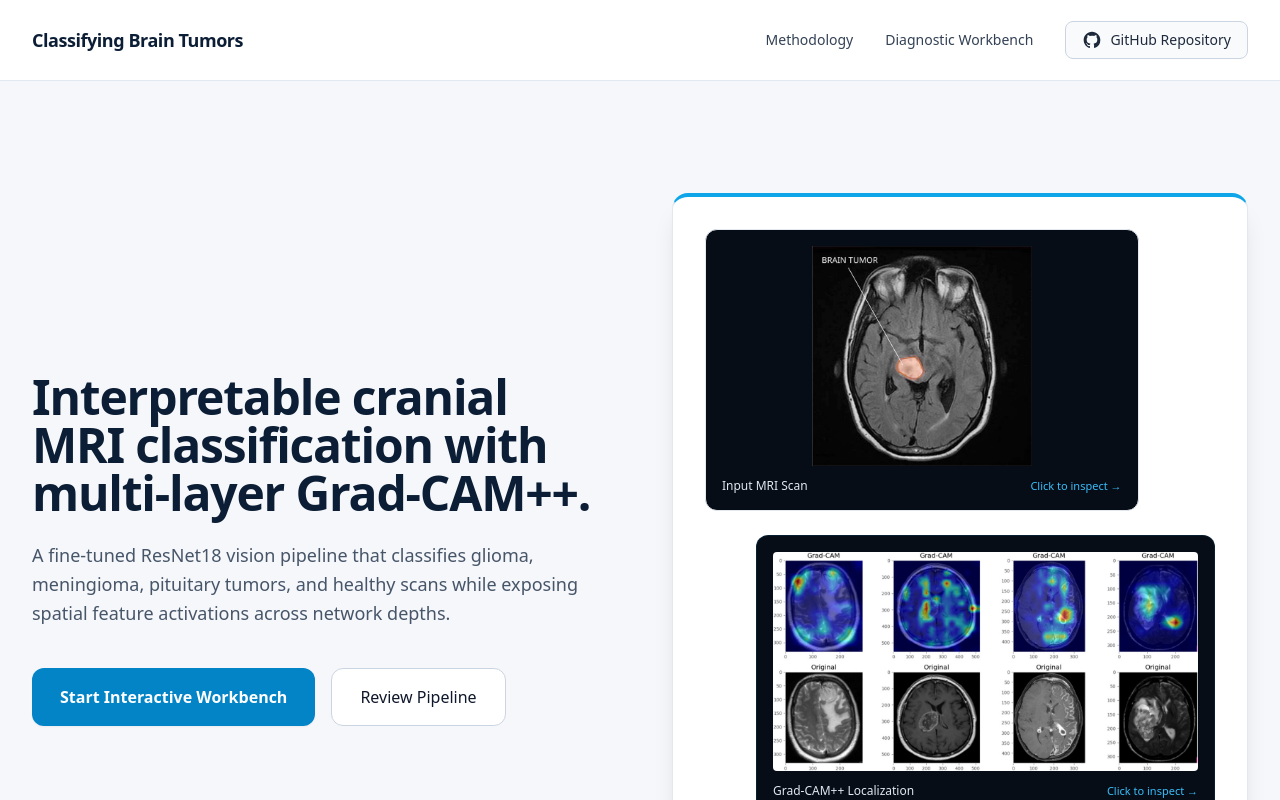
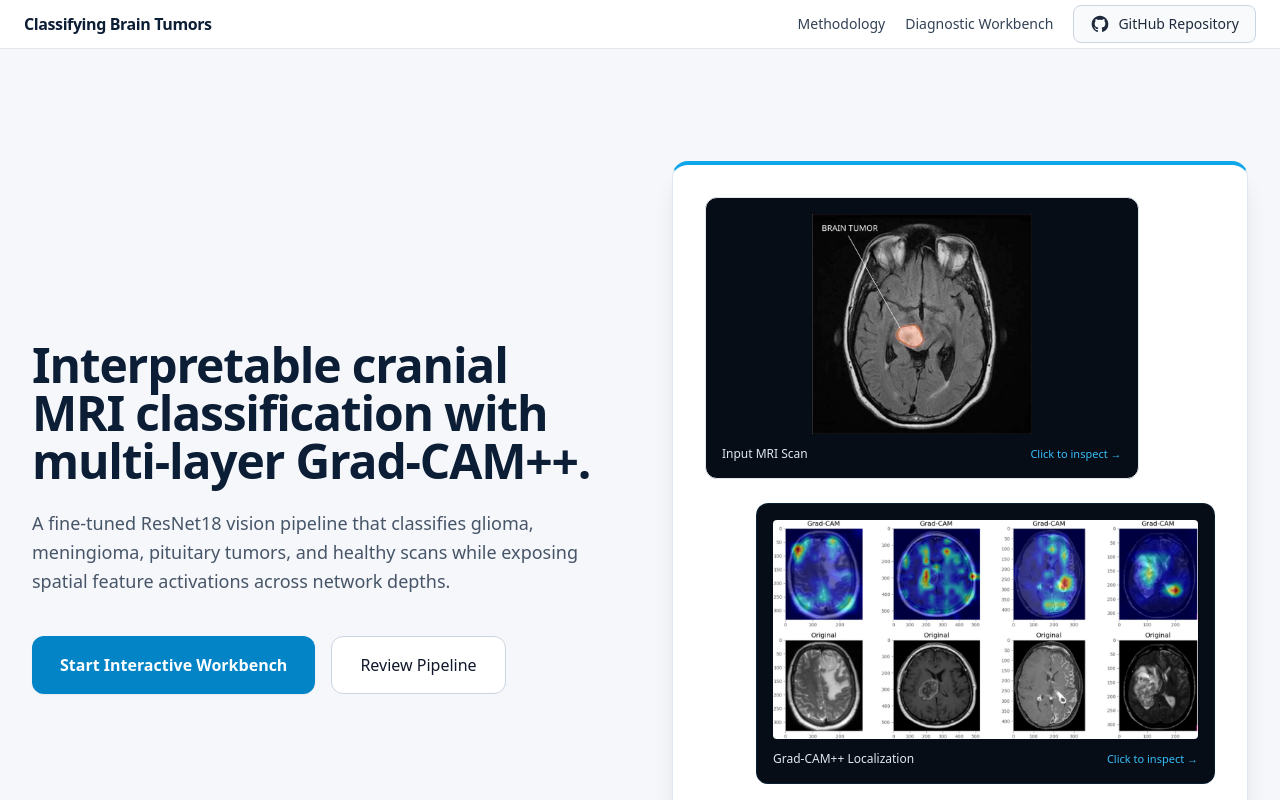
Before and after one commit to Rasul-Mushtaq/brain-tumor-ai, a React (Create React App) app in the folder frontend/: page / in a window 1280 px wide. Shown: the top 800 px of the page. Built offline with nearby package versions, Linux system fonts and the light colour scheme.

Commit message:
update frontend to edit navbar

```diff
--- a/frontend/src/App.jsx
+++ b/frontend/src/App.jsx
@@ -236,16 +236,16 @@ export default function App() {
   return (
     <div className="min-h-screen bg-[#f5f7fa] text-[#0c1e35] font-sans antialiased selection:bg-sky-500 selection:text-white">
       {/* Navigation */}
-      <header className="sticky top-0 z-30 w-full border-b border-slate-200 bg-white/95 backdrop-blur-md shadow-xs">
-        <nav className="max-w-7xl mx-auto px-8 h-20 flex justify-between items-center">
+      <header className="sticky top-0 z-30 w-full border-b border-slate-200 bg-white/95 backdrop-blur-md">
+        <nav className="max-w-7xl mx-auto px-4 sm:px-6 h-12 flex justify-between items-center">
           <a
             href="#top"
-            className="text-lg font-bold tracking-tight text-[#0c1e35] flex items-center"
+            className="text-base font-bold tracking-tight text-[#0c1e35] flex items-center"
           >
             Classifying Brain Tumors
           </a>
 
-          <div className="flex items-center gap-8 text-sm font-medium text-slate-700">
+          <div className="flex items-center gap-5 text-sm font-medium text-slate-700">
             <a
               href="#methodology"
               className="hover:text-sky-600 transition-colors"
```
